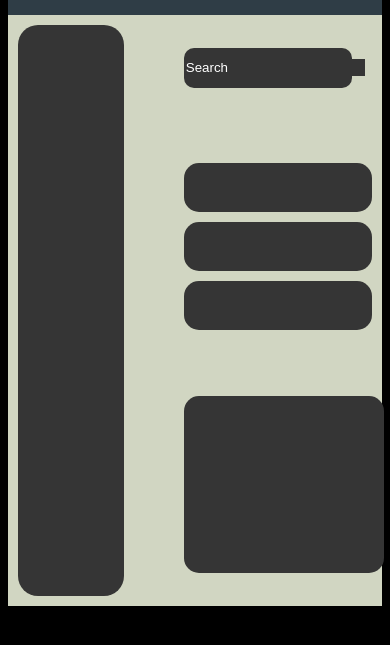
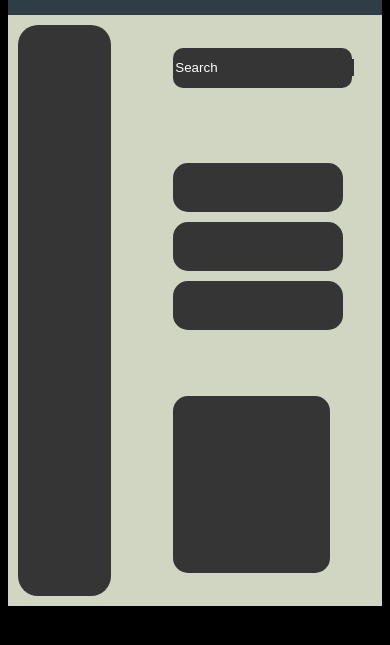
Before and after one commit to arunkumarreddyc/githubmodelpage, a plain HTML site: page index.html in a window 390 px wide. Shown: the part 63-708 px from the top of the page. Drawn offline with Linux system fonts and the light colour scheme.

Commit message:
fourth commit

```diff
--- a/index.html
+++ b/index.html
@@ -10,7 +10,7 @@
         background-color: black;
         display: flex;
         flex-flow: row;
-        justify-content: center;
+        justify-content:stretch;
       }
       .main {
         display: flex;
@@ -62,7 +62,7 @@
         display: flex;
         flex-flow: row;
         align-items: center;
-        justify-content: stretch;
+
         height: 40px;
         background-color: #353535;
         margin-left: 20px;
@@ -111,22 +111,26 @@
       }
       input:hover {
         border: none !important;
-        width: 100%;
+
       }
       @media only screen and (max-width: 600px) {
-        .article1,.article2,.article3 {
+        .article1,
+        .article2,
+        .article3 {
           margin-left: 20%;
-          width: 200px;
+          width: ;
         }
-        .sub1{
-          width: 300px;
+        .sub1 {
+          width: 250px;
         }
-        .content3{
-          width: 200px;
+        .content3 {
+          width: auto;
+          margin-right: 20%;
           margin-left: 20%;
         }
-        .content1{
+        .content1 {
           margin-left: 20%;
+          width: auto;
         }
       }
     </style>
```
